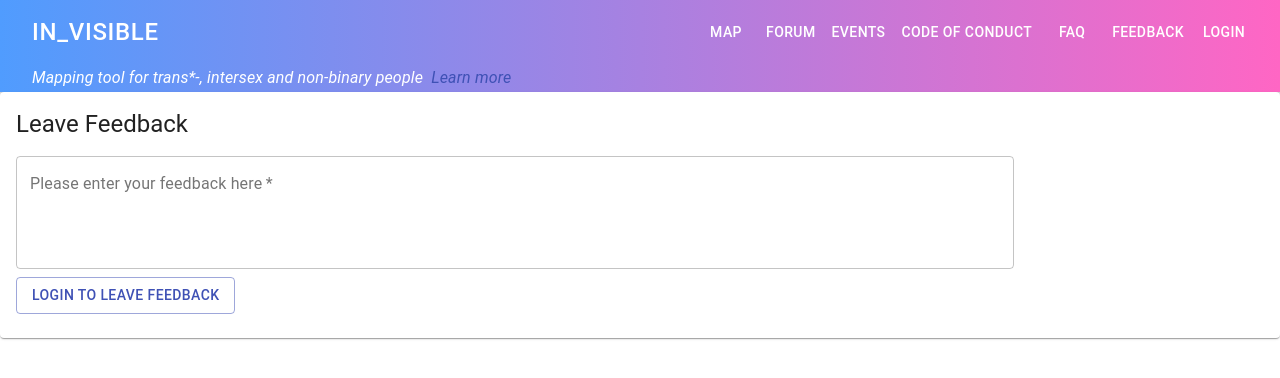
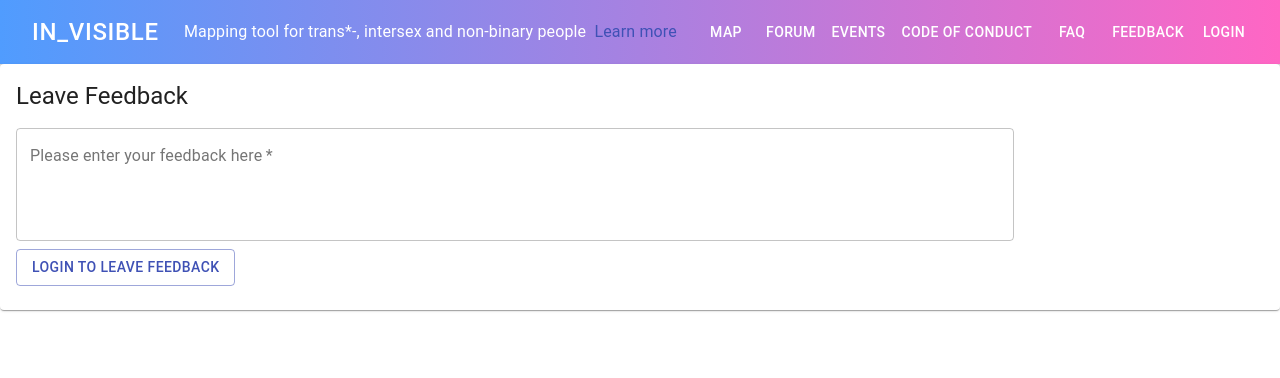
Before and after one commit to project-invisible/frontend, a React app: page /feedback in a window 1280 px wide. Shown: the top 378 px of the page. Built offline with nearby package versions, Linux system fonts and the light colour scheme.

Commit message:
Some bugfixes

```diff
--- a/src/map/CultureEntries.tsx
+++ b/src/map/CultureEntries.tsx
@@ -141,12 +141,13 @@ const CultureEntries = forwardRef((props: CultureEntriesProps, ref) => {
                   key={`entry-${index}`}
                   icon={markerIcon}
                   position={coordinates}
-                  onClick=
-                  {() => showDetails && entry.id === detail.id
-                    ? dispatch(toggleEntryDetailView(false))
-                    : openEntryDetailView(entry.id)}
+                  onClick={() =>
+                    showDetails && entry.id === detail.id
+                      ? dispatch(toggleEntryDetailView(false))
+                      : openEntryDetailView(entry.id)
+                  }
                 >
-                  <Popup>{entry.name}</Popup>
+                  <Popup closeButton={false}>{entry.name}</Popup>
                 </Marker>
               );
             })
--- a/src/map/DetailView.tsx
+++ b/src/map/DetailView.tsx
@@ -19,6 +19,7 @@ import { closeDetailView } from "./DetailsReducer";
 import { User } from "./../types/User";
 import { useHistory } from "react-router-dom";
 import KeyboardArrowRight from '@material-ui/icons/KeyboardArrowRight';
+import { getUser } from "../register/registerStore";
 
 const useStyles = makeStyles((theme: Theme) =>
   createStyles({
@@ -42,9 +43,16 @@ export default function DetailView() {
   const dispatch = useDispatch();
   const history = useHistory();
   const user: User = useSelector((state: any) => state.registerStore.user);
+  const id: number = useSelector((state: any) => state.registerStore.id);
   const detail: PointOfInterest = useSelector(
     (state: any) => state.detailsStore.detailPOI
   );
+
+  useEffect(() => {
+    if (user === undefined) {
+      dispatch(getUser(id));
+    }
+  }, []);
 
   useEffect(() => {
     setDetailRating(null);
--- a/src/map/PointsOfInterest.tsx
+++ b/src/map/PointsOfInterest.tsx
@@ -137,7 +137,7 @@ const PointsOfInterest = forwardRef((props, ref) => {
                       : openEntryDetailView(poi.id)
                   }
                 >
-                  <Popup>{poi.name}</Popup>
+                  <Popup closeButton={false}>{poi.name}</Popup>
                 </Marker>
               );
             })
--- a/src/navigationbar/Navigationbar.tsx
+++ b/src/navigationbar/Navigationbar.tsx
@@ -25,9 +25,7 @@ const useStyles = makeStyles(theme => ({
     flexGrow: 1
   },
   tagline: {
-    flexGrow: 1,
-    marginLeft: "32px",
-    fontStyle: "oblique"
+    flexGrow: 1
   },
   buttonColor: {
     color: "white",
@@ -37,6 +35,12 @@ const useStyles = makeStyles(theme => ({
   },
   header: {
     background: "linear-gradient(-90deg, #FF66c4, #509CFE)"
+  },
+  learn: {
+    "&:hover": {
+      cursor: "pointer",
+      textDecoration: "none",
+    }
   }
 }));
 
@@ -53,11 +57,21 @@ function Navigationbar() {
         <Typography className={classes.title} variant="h6">
           <Button
             color="primary"
-            onClick={() => history.push("/about")}
+            onClick={() => history.push("/")}
             className={classes.buttonColor}
           >
             IN_VISIBLE
           </Button>
+        </Typography>
+        <Typography variant="subtitle1" className={classes.tagline}>
+          Mapping tool for trans*-, intersex and non-binary people
+          <Link
+            variant="subtitle1"
+            className={classes.learn}
+            onClick={() => history.push("/about")}
+          >
+            &nbsp; Learn more
+          </Link>
         </Typography>
         <Button color="inherit" onClick={() => history.push("/")}>
           Map
@@ -106,12 +120,6 @@ function Navigationbar() {
           </Button>
         )}
       </Toolbar>
-      <Typography variant="subtitle1" className={classes.tagline}>
-        Mapping tool for trans*-, intersex and non-binary people
-        <Link variant="subtitle1" onClick={() => history.push("/about")}>
-        &nbsp; Learn more
-        </Link>
-      </Typography>
     </AppBar>
   );
 }
--- a/src/rating/RatingDetailView.tsx
+++ b/src/rating/RatingDetailView.tsx
@@ -142,7 +142,7 @@ export default function RatingDetailView(props: RatingDetailViewProps) {
               </Grid>
               <Grid item xs={11}>
                 <Typography variant="body2" component="p">
-                  {currentUser.email}
+                  {currentUser && currentUser.email}
                 </Typography>
               </Grid>
             </Grid>
@@ -156,7 +156,7 @@ export default function RatingDetailView(props: RatingDetailViewProps) {
                 question => question.id === categorieRating.questionId
               );
               return (
-                <div>
+                <div key={`rating-${index}`}>
                   <Divider className={classes.divider} />
                   <Typography
                     variant="subtitle2"
@@ -204,7 +204,7 @@ export default function RatingDetailView(props: RatingDetailViewProps) {
             })}
             <IconButton
               className={classes.iconButton}
-              onClick={() => reportRating()}
+              onClick={() => user ? reportRating() : history.push("/login")}
             >
               <Typography
                 className={classes.iconText}
--- a/src/rating/RatingModal.tsx
+++ b/src/rating/RatingModal.tsx
@@ -142,6 +142,7 @@ export default function RatingModal(props: ResultProps) {
     }
   };
 
+  // add id to questions that should be skipped
   const handleFollowUpQuestions = (selectedRating: RatingOptions) => {
     const question = questions.find(question => question.id === rating.categorieRatings[pageCount].questionId);
     if (!(selectedRating === RatingOptions.YES)) {
--- a/src/user/UserReducer.ts
+++ b/src/user/UserReducer.ts
@@ -3,7 +3,7 @@ import { Search } from "history";
 import { PointOfInterest } from "../types/PointOfInterest";
 import { Feedback } from './../types/Reports';
 
-export const GET_USER = "GET_USER";
+export const GET_CURRENT_USER = "GET_CURRENT_USER";
 export const SEND_FEEDBACK = "SEND_FEEDBACK";
 
 const initialState = {
@@ -14,7 +14,7 @@ const initialState = {
  */
 const userStore = (state = initialState, action) => {
   switch (action.type) {
-    case GET_USER:
+    case GET_CURRENT_USER:
       state.fetchedUser = action.user;
       return state;
     case SEND_FEEDBACK:
@@ -35,7 +35,7 @@ export const getCurrentUser = (
     const body = await response.json();
     const user = body;
     dispatch({
-      type: GET_USER,
+      type: GET_CURRENT_USER,
       user
     });
   } catch (error) {
```
Also changed, not shown: 1 other file (tests, documents, lock files or other folders).
